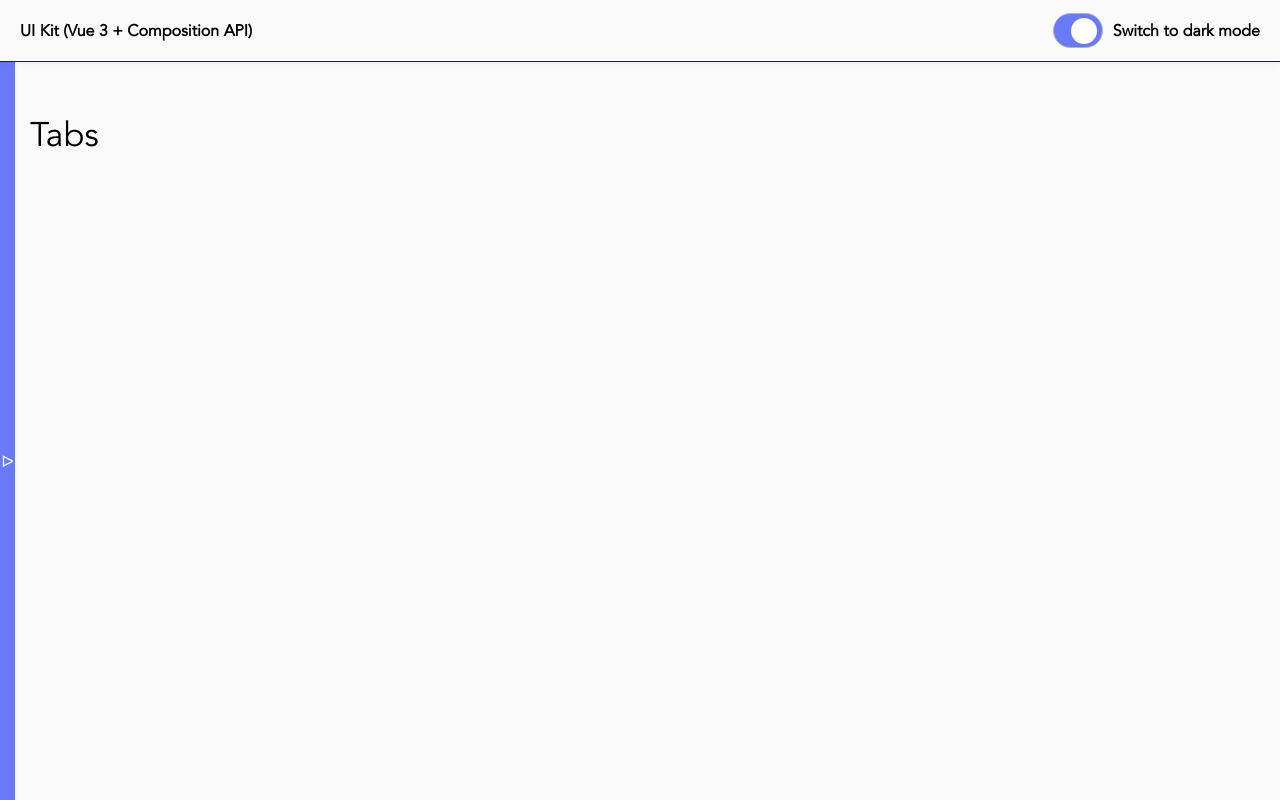
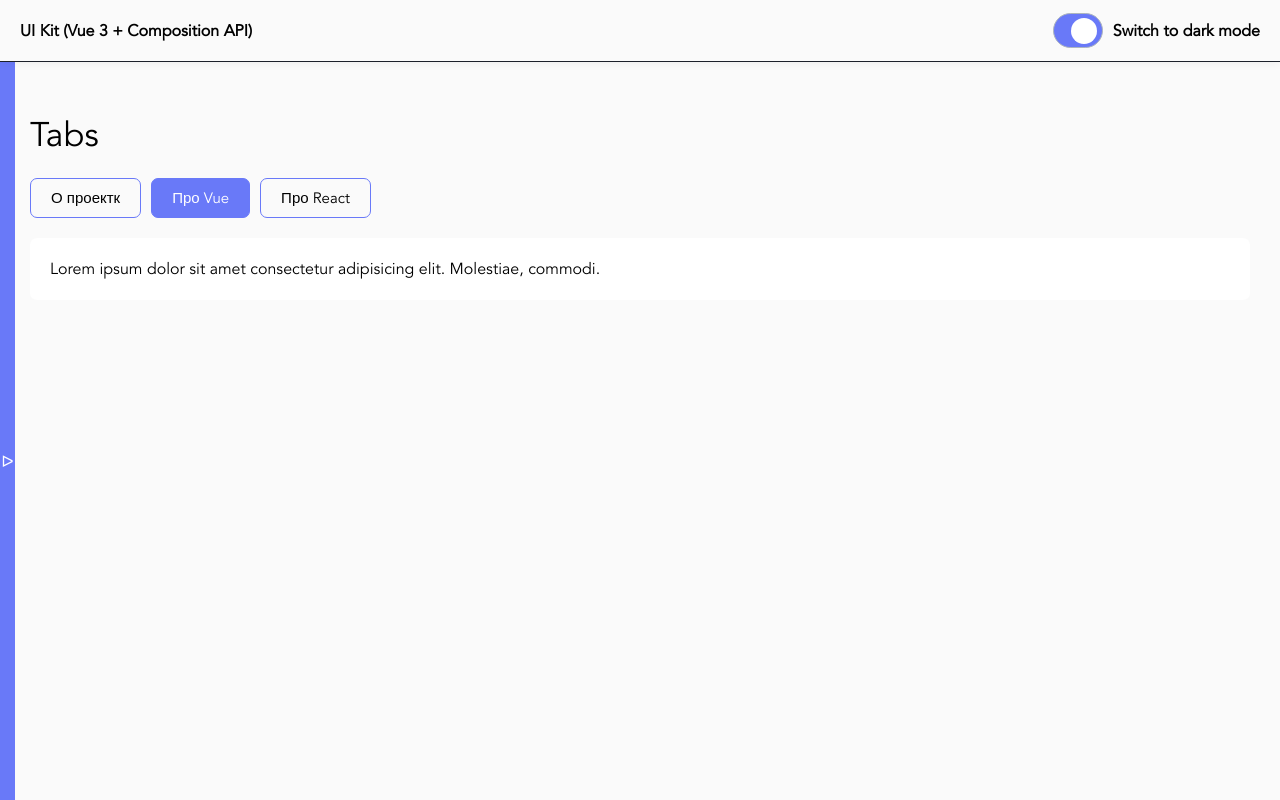
Before and after one commit to Appurup-AI/uikit-vue, a Vue app: page /tabs in a window 1280 px wide. Built offline with nearby package versions, Linux system fonts and the light colour scheme.

Commit message:
feat: Реализация компонента tab

```diff
--- a/src/components/Tabs.vue
+++ b/src/components/Tabs.vue
@@ -1,3 +1,67 @@
-<script setup></script>
-<template>tabs</template>
-<style lang="scss" scoped></style>
+<script setup>
+const emits = defineEmits(['changeTab'])
+const props = defineProps({
+  names: {
+    type: Array,
+    required: true,
+  },
+  selectedTab: {
+    type: String,
+    required: false,
+  },
+})
+
+const clickOnTab = (tabName) => {
+  emits('changeTab', tabName)
+}
+</script>
+<template>
+  <div class="tab-nav">
+    <span
+      v-for="tab in names"
+      :key="tab.name"
+      :class="['tab-nav__item', { selected: tab.name === selectedTab }]"
+      @click="clickOnTab(tab.name)"
+    >
+      {{ tab.label }}</span
+    >
+  </div>
+  <div class="tab-content">
+    <slot />
+  </div>
+</template>
+<style lang="scss" scoped>
+.tab {
+  &-nav {
+    display: flex;
+    align-items: center;
+    margin-bottom: 20px;
+    &__item {
+      height: 40px;
+      display: flex;
+      align-items: center;
+      justify-content: center;
+      margin-right: 10px;
+      border-radius: 7px;
+      cursor: pointer;
+      border: 1px solid var(--primary);
+      padding: 0 20px;
+      font-size: 15px;
+      &:hover {
+        background: var(--primary-hover);
+        color: #fff;
+        transition: 0.2s;
+      }
+      &.selected {
+        background: var(--primary);
+        color: #fff;
+      }
+    }
+  }
+  &-content {
+    padding: 20px;
+    border-radius: 7px;
+    background: #fff;
+  }
+}
+</style>
--- a/src/views/Tabs.vue
+++ b/src/views/Tabs.vue
@@ -1,4 +1,27 @@
-<script setup></script>
+<script setup>
+import { ref } from 'vue'
+import Tabs from '@/components/Tabs.vue'
+
+const tabs = [
+  { name: 'About', label: 'О проектк' },
+  { name: 'Vue', label: 'Про Vue' },
+  { name: 'React', label: 'Про React' },
+]
+
+const selectedTab = ref('Vue')
+
+const changeTab = (tabName) => {
+  selectedTab.value = tabName
+}
+</script>
 <template>
   <h1 class="heading-1">Tabs</h1>
+  <Tabs :names="tabs" :selectedTab="selectedTab" @changeTab="changeTab">
+    <div v-if="selectedTab === 'About'">Lorem ipsum dolor sit amet.</div>
+    <div v-if="selectedTab === 'Vue'">Lorem ipsum dolor sit amet consectetur adipisicing elit. Molestiae, commodi.</div>
+    <div v-if="selectedTab === 'React'">
+      Lorem ipsum, dolor sit amet consectetur adipisicing elit. Nobis laudantium natus mollitia, odio reprehenderit
+      corrupti.
+    </div>
+  </Tabs>
 </template>
```
